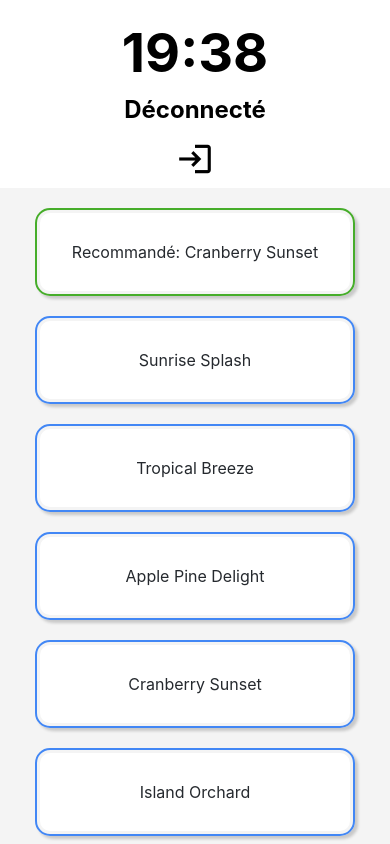
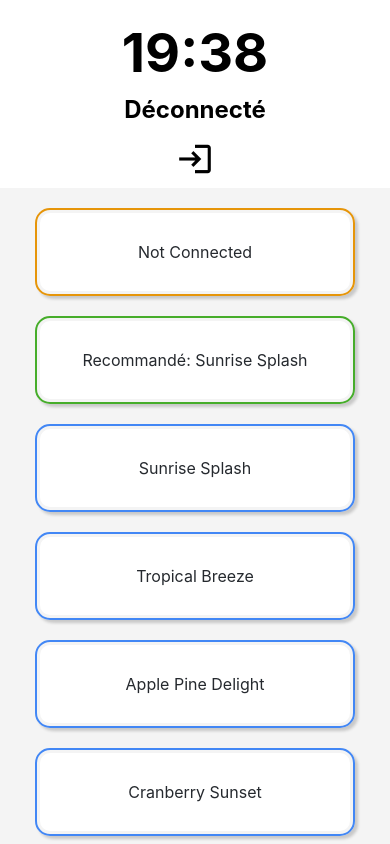
Before and after one commit to LeVraiArdox/jfcocktail, a React Native app: screen / in a window 390 px wide. Built offline with nearby package versions, Linux system fonts and the light colour scheme; no server answers.

Commit message:
Finished App Skel

```diff
--- a/App.js
+++ b/App.js
@@ -7,16 +7,17 @@ import { UserProvider } from "./components/userContext";
 import Button from "./components/buttons";
 import Header from "./components/header";
 import UserContext from "./components/userContext";
+
 export default function App() {
   const defaultName = "client inconnu";
-  const isConnected = useContext(UserContext);
+  const isConnected = "true";
   const [isModalVisible, setIsModalVisible] = useState(false);
 
   const onLogin = () => setIsModalVisible(true);
 
   const onModalClose = () => setIsModalVisible(false);
 
-  console.log("connected ?", isConnected)
+  console.log("connected ?", isConnected);
 
   return (
     <UserProvider>
@@ -41,6 +42,7 @@ export default function App() {
     </UserProvider>
   );
 }
+
 
 const styles = StyleSheet.create({
   container: {
--- a/components/buttons.js
+++ b/components/buttons.js
@@ -1,15 +1,34 @@
 import { StyleSheet, View, Pressable, Text } from "react-native";
-import react, { useContext, useState } from "react";
+import react, { useContext, useState, useEffect } from "react";
 import userContext from './userContext.js'
+import usersData from "../users.json";
+
 
 export default function Button({ label, theme }) {
   const {isConnected, userName } = useContext(userContext);
+  let {favDrink} = useContext(userContext);
   let name = useState("")
+
   if (isConnected == true) {
     name = userName;
   } else {
     name = "unnamed";
   };
+
+  if (!favDrink) {
+    favDrink = "Not Connected";
+  }
+
+  useEffect(() => {
+    const fetchData = async () => {
+      const fetchedData = await fetch(usersData);
+      const jsonData = await fetchedData.json();
+      setUsers(jsonData);
+    };
+
+    fetchData();
+  }, []);
+
 
   const requestToNode = async (label) => {
     try {
@@ -94,11 +113,11 @@ export default function Button({ label, theme }) {
           <Pressable
             style={[styles.button, { backgroundColor: "#fff" }]}
             onPress={() =>
-              requestToNode(label) && setUsed(true) && alert("Commande envoyée")
+              requestToNode(favDrink) && setUsed(true) && alert("Commande envoyée")
             }
           >
             <Text style={[styles.buttonLabel, { color: "#25292e" }]}>
-              {label}
+              {favDrink}
             </Text>
           </Pressable>
         </View>
--- a/components/popup.js
+++ b/components/popup.js
@@ -14,7 +14,8 @@ import UserContext from "./userContext";
 export default function LoginModal({ isVisible, onClose }) {
   const [userNameInput, setUserNameInput] = useState("");
   const [userPass, setUserPass] = useState("");
-  const { setUserName, setIsConnected } = useContext(UserContext);
+  const {favDrink} = useState([])
+  const { setUserName, setIsConnected, setFavDrink } = useContext(UserContext);
 
   useEffect(() => {
     const fetchData = async () => {
@@ -34,10 +35,12 @@ export default function LoginModal({ isVisible, onClose }) {
     console.log("user: ", user);
     console.log("username: ", userNameInput);
     console.log("passwd: ", userPass);
+    console.log("fav drink:", user.favDrink);
 
     if (user !== undefined) {
       setIsConnected(true);
       setUserName(userNameInput);
+      setFavDrink(user.favDrink);
     } else {
       alert("User not found");
       setIsConnected(false);
--- a/components/userContext.js
+++ b/components/userContext.js
@@ -5,10 +5,11 @@ const UserContext = createContext();
 export const UserProvider = ({ children }) => {
   const [userName, setUserName] = useState("");
   const [isConnected, setIsConnected] = useState(false);
+  const [favDrink, setFavDrink] = useState("")
 
   return (
     <UserContext.Provider
-      value={{ userName, isConnected, setUserName, setIsConnected }}
+      value={{ userName, isConnected, setUserName, setIsConnected, favDrink, setFavDrink }}
     >
       {children}
     </UserContext.Provider>
--- a/users.json
+++ b/users.json
@@ -2,16 +2,20 @@
     {
       "id": 1,
       "username": "ardox",
-      "password": "1234"
+      "password": "1234",
+      "favDrink": "Sunrise Splash"
     },
     {
       "id": 2,
       "username": "sytrix",
-      "password": "5678"
+      "password": "5678",
+      "favDrink": "Tropical Breeze"
+
     },
     {
       "id": 3,
       "username": "gauxd",
-      "password": "9876"
+      "password": "9876",
+      "favDrink": "Apple Pine Delight"
     }
   ]
```
